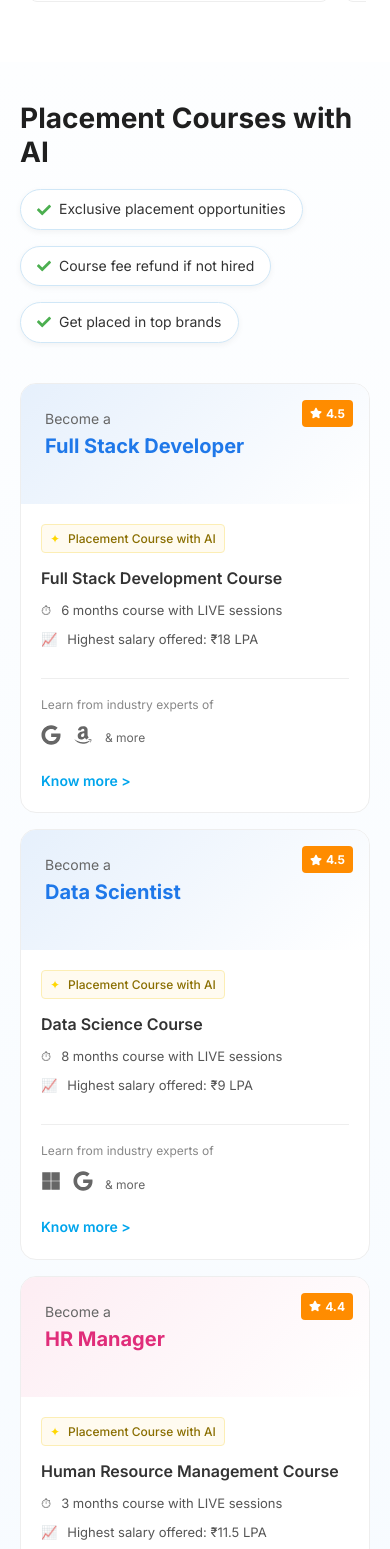
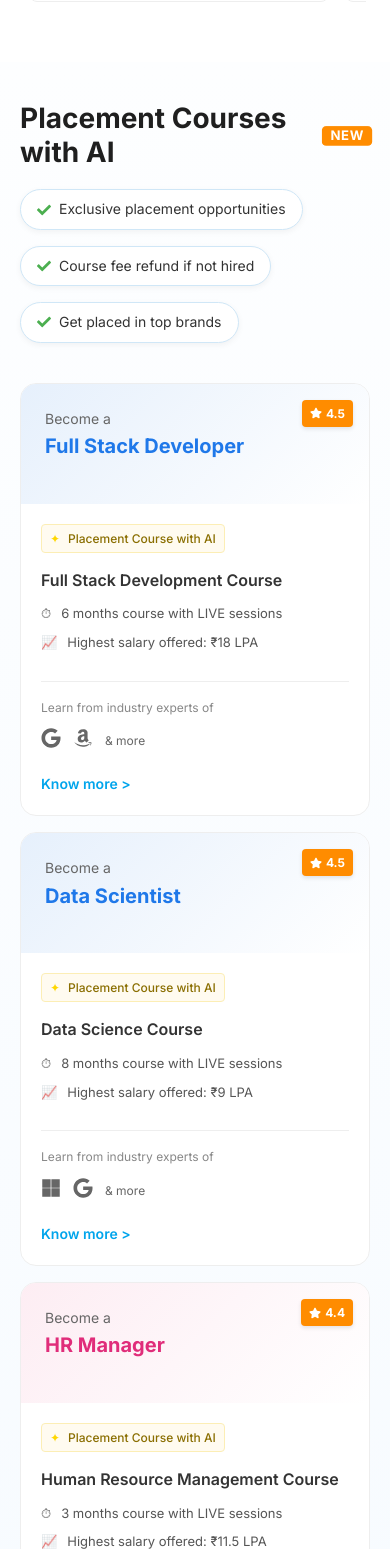
Before and after one commit to anuja-awchar/intershalaweb, a React (Vite) app: page / in a window 390 px wide. Shown: the part 2839-4388 px from the top of the page. Built offline with nearby package versions, Linux system fonts and the light colour scheme.

Commit message:
refactor: Enhance Placement Courses section with CSS and animations\n\n- Replaced styled-components with PlacementCourses.css\n- Added fadeInDown, fadeInUp, and pulseBadge animations\n- Implemented card hover effects (lift + shadow)\n- Enhanced visual hierarchy and badge styling

```diff
--- /dev/null
+++ b/src/components/PlacementCourses.css
@@ -0,0 +1,287 @@
+.placement-section {
+    padding: 60px 0;
+    background: linear-gradient(180deg, #FDFEFF 0%, #F5FAFF 100%);
+    font-family: 'Inter', sans-serif;
+    overflow: hidden;
+}
+
+.placement-container {
+    max-width: 1200px;
+    margin: 0 auto;
+    padding: 0 20px;
+}
+
+.placement-header-group {
+    margin-bottom: 40px;
+    animation: fadeInDown 0.8s ease-out;
+}
+
+@keyframes fadeInDown {
+    from {
+        opacity: 0;
+        transform: translateY(-20px);
+    }
+
+    to {
+        opacity: 1;
+        transform: translateY(0);
+    }
+}
+
+.placement-title {
+    font-size: 28px;
+    font-weight: 700;
+    color: #1f1f1f;
+    margin-bottom: 20px;
+    display: flex;
+    align-items: center;
+    gap: 10px;
+}
+
+.placement-title::after {
+    content: 'New';
+    background: #FF8C00;
+    color: white;
+    font-size: 12px;
+    padding: 2px 8px;
+    border-radius: 4px;
+    text-transform: uppercase;
+    letter-spacing: 0.5px;
+    animation: pulseBadge 2s infinite;
+}
+
+@keyframes pulseBadge {
+    0% {
+        transform: scale(1);
+    }
+
+    50% {
+        transform: scale(1.1);
+    }
+
+    100% {
+        transform: scale(1);
+    }
+}
+
+.placement-features-row {
+    display: flex;
+    gap: 16px;
+    flex-wrap: wrap;
+}
+
+.placement-feature-pill {
+    display: flex;
+    align-items: center;
+    gap: 8px;
+    background: #fff;
+    border: 1px solid #d0e7f7;
+    padding: 8px 16px;
+    border-radius: 50px;
+    font-size: 14px;
+    color: #333;
+    box-shadow: 0 2px 6px rgba(0, 0, 0, 0.05);
+    transition: transform 0.2s, box-shadow 0.2s;
+}
+
+.placement-feature-pill:hover {
+    transform: translateY(-2px);
+    box-shadow: 0 4px 12px rgba(0, 0, 0, 0.1);
+    border-color: #00A5EC;
+}
+
+.placement-feature-pill svg {
+    color: #4CAF50;
+    font-size: 14px;
+}
+
+.placement-cards-grid {
+    display: grid;
+    grid-template-columns: repeat(4, 1fr);
+    gap: 24px;
+}
+
+.placement-card {
+    background: white;
+    border: 1px solid #eee;
+    border-radius: 16px;
+    overflow: hidden;
+    transition: all 0.4s cubic-bezier(0.175, 0.885, 0.32, 1.275);
+    cursor: pointer;
+    position: relative;
+    display: flex;
+    flex-direction: column;
+    animation: fadeInUp 0.8s ease-out backwards;
+}
+
+/* Staggered animation delays for cards */
+.placement-card:nth-child(1) {
+    animation-delay: 0.1s;
+}
+
+.placement-card:nth-child(2) {
+    animation-delay: 0.2s;
+}
+
+.placement-card:nth-child(3) {
+    animation-delay: 0.3s;
+}
+
+.placement-card:nth-child(4) {
+    animation-delay: 0.4s;
+}
+
+@keyframes fadeInUp {
+    from {
+        opacity: 0;
+        transform: translateY(40px);
+    }
+
+    to {
+        opacity: 1;
+        transform: translateY(0);
+    }
+}
+
+.placement-card:hover {
+    transform: translateY(-12px) scale(1.02);
+    box-shadow: 0 24px 48px rgba(0, 0, 0, 0.12);
+    border-color: transparent;
+}
+
+.placement-card-header {
+    padding: 24px;
+    position: relative;
+    height: 120px;
+    transition: background-size 0.5s;
+}
+
+.placement-badge {
+    position: absolute;
+    top: 16px;
+    right: 16px;
+    background: #ff8c00;
+    color: white;
+    padding: 4px 8px;
+    border-radius: 4px;
+    font-size: 12px;
+    font-weight: 700;
+    display: flex;
+    align-items: center;
+    gap: 4px;
+    box-shadow: 0 2px 4px rgba(0, 0, 0, 0.1);
+}
+
+.placement-role-title {
+    font-size: 14px;
+    color: #666;
+    margin-bottom: 4px;
+}
+
+.placement-role-name {
+    font-size: 20px;
+    font-weight: 700;
+    color: #333;
+}
+
+.placement-card-body {
+    padding: 20px;
+    flex: 1;
+    display: flex;
+    flex-direction: column;
+}
+
+.placement-tag-line {
+    display: flex;
+    align-items: center;
+    gap: 8px;
+    font-size: 12px;
+    color: #8a6e00;
+    background: #fffbf0;
+    border: 1px solid #fceeb5;
+    padding: 4px 8px;
+    border-radius: 4px;
+    width: fit-content;
+    margin-bottom: 16px;
+    font-weight: 500;
+}
+
+.placement-course-name {
+    font-size: 16px;
+    font-weight: 600;
+    color: #333;
+    margin-bottom: 12px;
+    line-height: 1.4;
+}
+
+.placement-info-list {
+    list-style: none;
+    padding: 0;
+    margin: 0 0 20px 0;
+}
+
+.placement-info-item {
+    display: flex;
+    align-items: flex-start;
+    gap: 10px;
+    font-size: 13px;
+    color: #555;
+    margin-bottom: 8px;
+}
+
+.placement-info-item svg {
+    color: #888;
+    margin-top: 3px;
+}
+
+.placement-partner-section {
+    margin-top: auto;
+    border-top: 1px solid #eee;
+    padding-top: 16px;
+}
+
+.placement-partner-text {
+    font-size: 12px;
+    color: #888;
+    margin-bottom: 8px;
+}
+
+.placement-partner-logos {
+    display: flex;
+    gap: 12px;
+    color: #666;
+    font-size: 20px;
+    align-items: center;
+}
+
+.placement-know-more {
+    margin-top: 16px;
+    color: #00A5EC;
+    font-weight: 600;
+    font-size: 14px;
+    display: flex;
+    align-items: center;
+    gap: 4px;
+    transition: gap 0.2s;
+}
+
+.placement-card:hover .placement-know-more {
+    gap: 8px;
+}
+
+@media (max-width: 1024px) {
+    .placement-cards-grid {
+        grid-template-columns: repeat(2, 1fr);
+    }
+}
+
+@media (max-width: 768px) {
+    .placement-section {
+        padding: 40px 0;
+    }
+
+    .placement-cards-grid {
+        grid-template-columns: 1fr;
+        gap: 16px;
+    }
+}
--- a/src/components/PlacementCourses.jsx
+++ b/src/components/PlacementCourses.jsx
@@ -1,203 +1,6 @@
 import React from 'react';
-import styled from 'styled-components';
 import { FaCheck, FaStar, FaGoogle, FaMicrosoft, FaAmazon } from 'react-icons/fa';
-
-const Section = styled.section`
-  padding: 60px 0;
-  background-color: #f8fcdb;
-  background: linear-gradient(180deg, #FDFEFF 0%, #F5FAFF 100%);
-  font-family: 'Inter', sans-serif;
-
-  @media (max-width: 768px) {
-    padding: 40px 0;
-  }
-`;
-
-const Container = styled.div`
-  max-width: 1200px;
-  margin: 0 auto;
-  padding: 0 20px;
-`;
-
-const HeaderGroup = styled.div`
-  margin-bottom: 40px;
-`;
-
-const Title = styled.h2`
-  font-size: 28px;
-  font-weight: 700;
-  color: #1f1f1f;
-  margin-bottom: 20px;
-`;
-
-const FeaturesRow = styled.div`
-  display: flex;
-  gap: 16px;
-  flex-wrap: wrap;
-`;
-
-const FeaturePill = styled.div`
-  display: flex;
-  align-items: center;
-  gap: 8px;
-  background: #fff;
-  border: 1px solid #d0e7f7;
-  padding: 8px 16px;
-  border-radius: 50px;
-  font-size: 14px;
-  color: #333;
-  box-shadow: 0 2px 6px rgba(0,0,0,0.05);
-
-  svg {
-    color: #4CAF50;
-    font-size: 14px;
-  }
-`;
-
-const CardsGrid = styled.div`
-  display: grid;
-  grid-template-columns: repeat(4, 1fr);
-  gap: 24px;
-
-  @media (max-width: 1024px) {
-    grid-template-columns: repeat(2, 1fr);
-  }
-
-  @media (max-width: 768px) {
-    grid-template-columns: 1fr;
-    gap: 16px;
-  }
-`;
-
-const Card = styled.div`
-  background: white;
-  border: 1px solid #eee;
-  border-radius: 16px;
-  overflow: hidden;
-  transition: all 0.3s cubic-bezier(0.25, 0.8, 0.25, 1); /* Smooth robust transition */
-  cursor: pointer;
-  position: relative;
-  display: flex;
-  flex-direction: column;
-
-  &:hover {
-    transform: translateY(-8px); /* Higher lift */
-    box-shadow: 0 20px 40px rgba(0,0,0,0.12); /* Deeper shadow */
-    border-color: transparent;
-  }
-`;
-
-const CardHeader = styled.div`
-  background: ${props => props.gradient || 'linear-gradient(135deg, #efeaff 0%, #ffffff 100%)'};
-  padding: 24px;
-  position: relative;
-  height: 120px;
-`;
-
-const Badge = styled.div`
-  position: absolute;
-  top: 16px;
-  right: 16px;
-  background: #ff8c00;
-  color: white;
-  padding: 4px 8px;
-  border-radius: 4px;
-  font-size: 12px;
-  font-weight: 700;
-  display: flex;
-  align-items: center;
-  gap: 4px;
-`;
-
-const RoleTitle = styled.div`
-  font-size: 14px;
-  color: #666;
-  margin-bottom: 4px;
-`;
-
-const RoleName = styled.h3`
-  font-size: 20px;
-  font-weight: 700;
-  color: ${props => props.color || '#333'};
-`;
-
-const CardBody = styled.div`
-  padding: 20px;
-  flex: 1;
-  display: flex;
-  flex-direction: column;
-`;
-
-const TagLine = styled.div`
-  display: flex;
-  align-items: center;
-  gap: 8px;
-  font-size: 12px;
-  color: #8a6e00;
-  background: #fffbf0;
-  border: 1px solid #fceeb5;
-  padding: 4px 8px;
-  border-radius: 4px;
-  width: fit-content;
-  margin-bottom: 16px;
-  font-weight: 500;
-`;
-
-const CourseName = styled.h4`
-  font-size: 16px;
-  font-weight: 600;
-  color: #333;
-  margin-bottom: 12px;
-`;
-
-const InfoList = styled.ul`
-  list-style: none;
-  padding: 0;
-  margin: 0 0 20px 0;
-`;
-
-const InfoItem = styled.li`
-  display: flex;
-  align-items: flex-start;
-  gap: 10px;
-  font-size: 13px;
-  color: #555;
-  margin-bottom: 8px;
-
-  svg {
-    color: #888;
-    margin-top: 3px;
-  }
-`;
-
-const PartnerSection = styled.div`
-  margin-top: auto;
-  border-top: 1px solid #eee;
-  padding-top: 16px;
-`;
-
-const PartnerText = styled.p`
-  font-size: 12px;
-  color: #888;
-  margin-bottom: 8px;
-`;
-
-const PartnerLogos = styled.div`
-  display: flex;
-  gap: 12px;
-  color: #666;
-  font-size: 20px;
-`;
-
-const KnowMoreLink = styled.div`
-  margin-top: 16px;
-  color: #00A5EC;
-  font-weight: 600;
-  font-size: 14px;
-  display: flex;
-  align-items: center;
-  gap: 4px;
-`;
+import './PlacementCourses.css';
 
 const PlacementCourses = () => {
   const courses = [
@@ -244,59 +47,62 @@ const PlacementCourses = () => {
   ];
 
   return (
-    <Section>
-      <Container>
-        <HeaderGroup>
-          <Title>Placement Courses with AI</Title>
-          <FeaturesRow>
-            <FeaturePill><FaCheck /> Exclusive placement opportunities</FeaturePill>
-            <FeaturePill><FaCheck /> Course fee refund if not hired</FeaturePill>
-            <FeaturePill><FaCheck /> Get placed in top brands</FeaturePill>
-          </FeaturesRow>
-        </HeaderGroup>
+    <section className="placement-section">
+      <div className="placement-container">
+        <div className="placement-header-group">
+          <h2 className="placement-title">Placement Courses with AI</h2>
+          <div className="placement-features-row">
+            <div className="placement-feature-pill"><FaCheck /> Exclusive placement opportunities</div>
+            <div className="placement-feature-pill"><FaCheck /> Course fee refund if not hired</div>
+            <div className="placement-feature-pill"><FaCheck /> Get placed in top brands</div>
+          </div>
+        </div>
 
-        <CardsGrid>
+        <div className="placement-cards-grid">
           {courses.map((course, index) => (
-            <Card key={index}>
-              <CardHeader gradient={course.gradient}>
-                <Badge><FaStar /> {course.rating}</Badge>
-                <RoleTitle>Become a</RoleTitle>
-                <RoleName color={course.color}>{course.role}</RoleName>
-              </CardHeader>
+            <div className="placement-card" key={index}>
+              <div
+                className="placement-card-header"
+                style={{ background: course.gradient }}
+              >
+                <div className="placement-badge"><FaStar /> {course.rating}</div>
+                <div className="placement-role-title">Become a</div>
+                <h3 className="placement-role-name" style={{ color: course.color }}>{course.role}</h3>
+              </div>
 
-              <CardBody>
-                <TagLine>
+              <div className="placement-card-body">
+                <div className="placement-tag-line">
                   <span style={{ color: '#ffd700' }}>✦</span> Placement Course with AI
-                </TagLine>
+                </div>
 
-                <CourseName>{course.title}</CourseName>
+                <h4 className="placement-course-name">{course.title}</h4>
 
-                <InfoList>
-                  <InfoItem>
+                <ul className="placement-info-list">
+                  <li className="placement-info-item">
                     <span>⏱</span> {course.duration}
-                  </InfoItem>
-                  <InfoItem>
+                  </li>
+                  <li className="placement-info-item">
                     <span>📈</span> {course.salary}
-                  </InfoItem>
-                </InfoList>
+                  </li>
+                </ul>
 
-                <PartnerSection>
-                  <PartnerText>Learn from industry experts of</PartnerText>
-                  <PartnerLogos>
+                <div className="placement-partner-section">
+                  <p className="placement-partner-text">Learn from industry experts of</p>
+                  <div className="placement-partner-logos">
                     {course.partners.map((Icon, i) => (
                       <span key={i}>{Icon}</span>
                     ))}
-                    <span style={{ fontSize: '12px', alignSelf: 'center' }}>& more</span>
-                  </PartnerLogos>
-                </PartnerSection>
+                    <span style={{ fontSize: '12px' }}>& more</span>
+                  </div>
+                </div>
 
-                <KnowMoreLink>Know more &gt;</KnowMoreLink>
-              </CardBody>
-            </Card>
+                <div className="placement-know-more">Know more &gt;</div>
+              </div>
+            </div>
           ))}
-        </CardsGrid>
-      </Container>
-    </Section>
+        </div>
+      </div>
+    </section>
   );
 };
 
```
